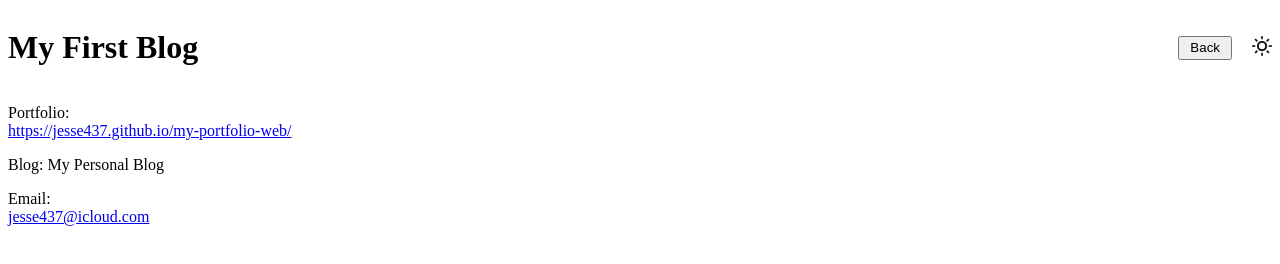
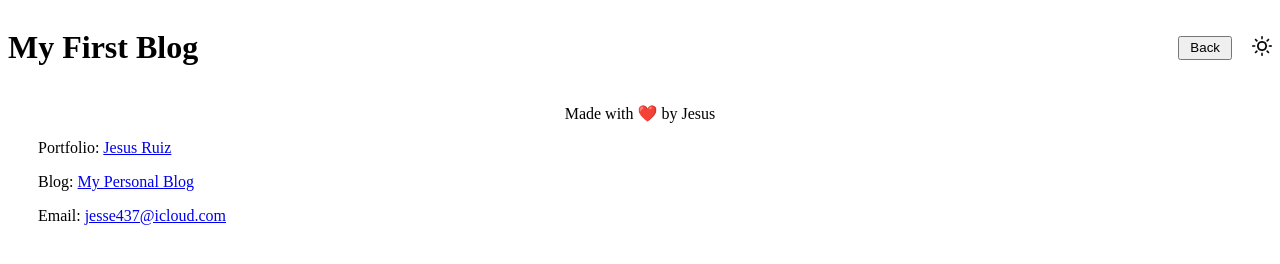
Before and after one commit to jesse437/my-personal-blog, a plain HTML site: page blog.html in a window 1280 px wide. Drawn offline with Linux system fonts and the light colour scheme; files that its build step writes are made by us from their sources; files whose address does not match are found by name.

Commit message:
made some changes on index.html

```diff
--- a/assets1/css/blog.css
+++ b/assets/css/blog.css
@@ -31,3 +31,11 @@ body{
     border: 1px solid #ddd;
     border-radius: 5px;
 }
+
+.made-by{
+    text-align: center;
+}
+
+.personal-details{
+    margin-left: 30px;
+}
--- a/blog.html
+++ b/blog.html
@@ -42,16 +42,22 @@
   </body>
   <!--My footer contains contact info-->
   <footer>
+    <p class="made-by">Made with ❤️ by Jesus</p>
+    <div class="personal-details">
       <p>
-      Portfolio:<br />
+        Portfolio:
+        <a href="https://jesse437.github.io/my-portfolio-web/">Jesus Ruiz</a>
+      </p>
+      <p>
+        Blog:
         <a href="https://jesse437.github.io/my-portfolio-web/"
-        >https://jesse437.github.io/my-portfolio-web/</a
+          >My Personal Blog</a
         >
       </p>
-    <p>Blog: My Personal Blog</p>
       <p>
-      Email:<br />
-      <a href="jesse437@icloud.com">jesse437@icloud.com</a>
+        Email:
+        <a href="mailto:jesse437@icloud.com">jesse437@icloud.com</a>
       </p>
+    </div>
   </footer>
 </html>
```
Also changed, not shown: assets/100-web-apis-challenge-demo.gif (renamed from assets1/100-web-apis-challenge-demo.gif), assets/css/form.css (renamed from assets1/css/form.css), assets/css/style.css (renamed from assets1/css/style.css), assets/images/moon.jpg (renamed from assets1/images/moon.jpg), assets/images/sun.png (renamed from assets1/images/sun.png), assets/js/blog.js (renamed from assets1/js/blog.js), assets/js/form.js (renamed from assets1/js/form.js), assets/js/logic.js (renamed from assets1/js/logic.js). Lines whose indentation alone changed are shown as unchanged.
